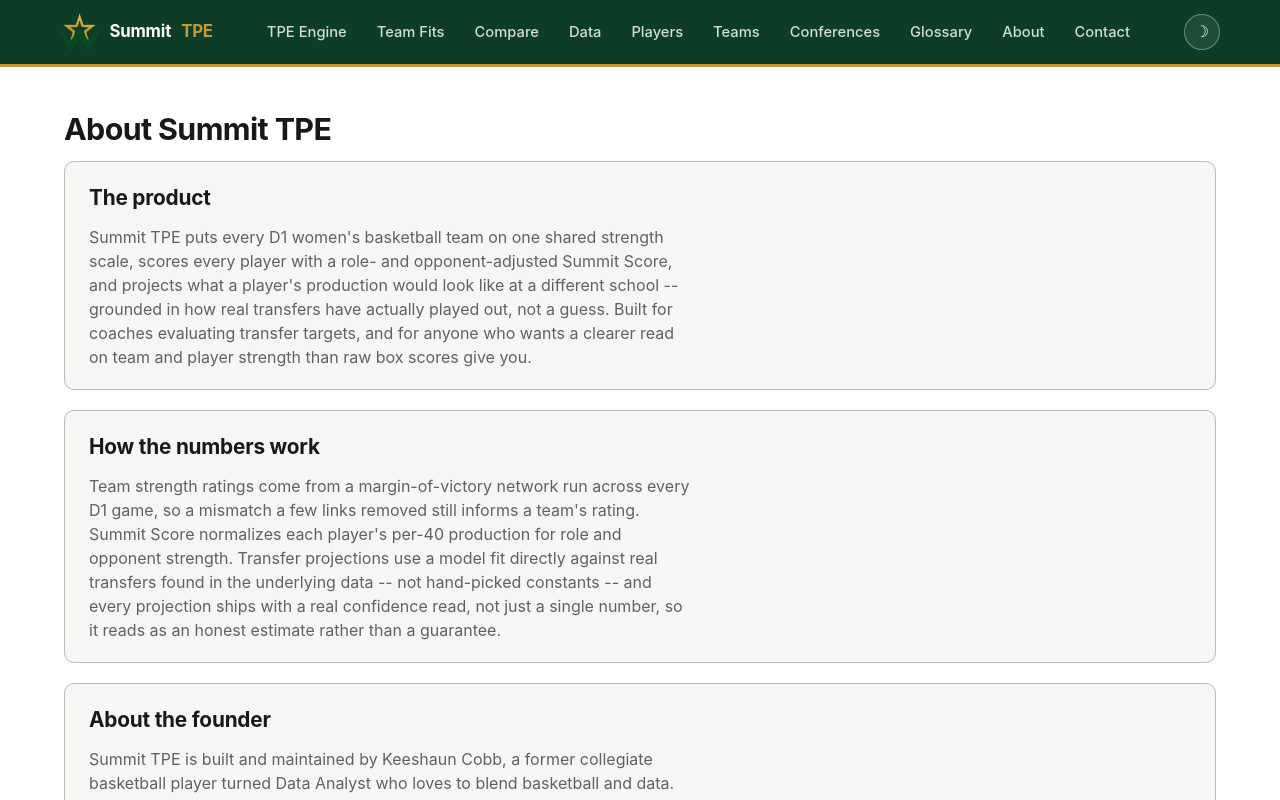
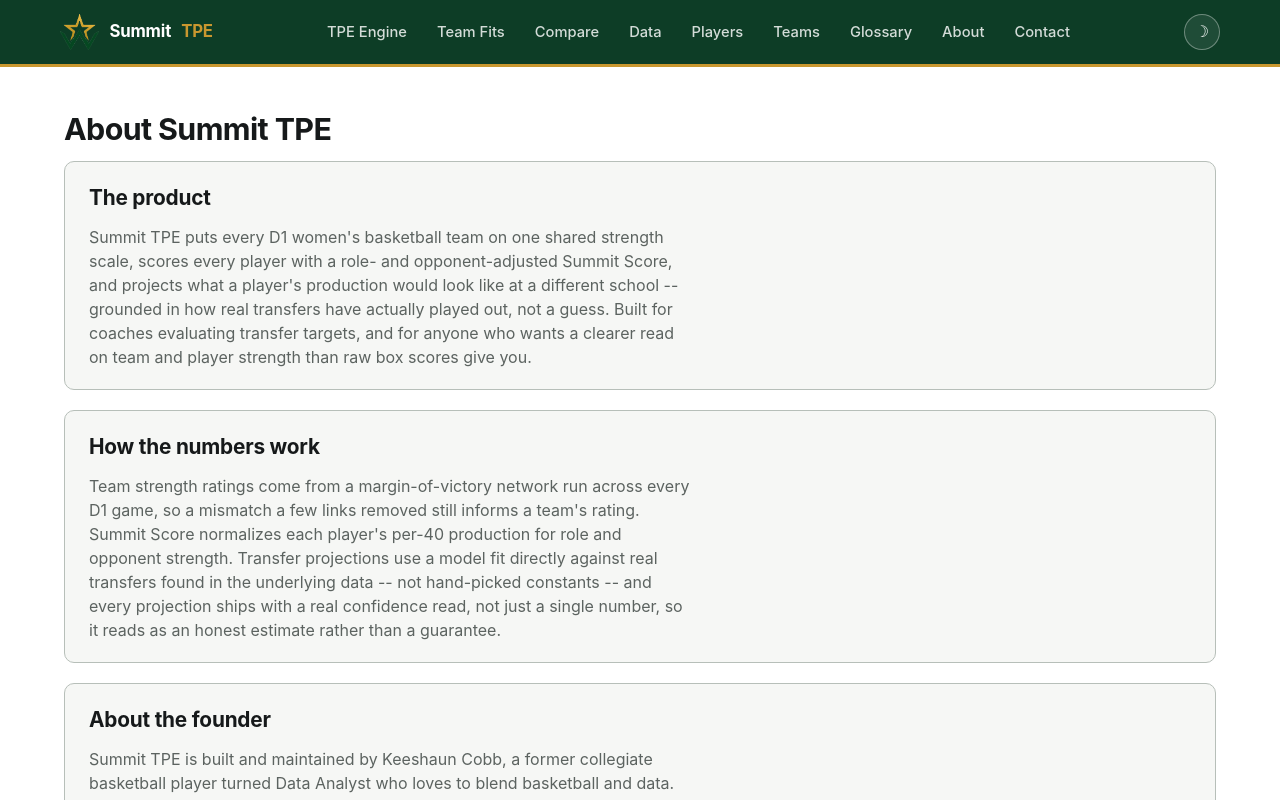
Before and after one commit to keecobb/summit-TPE-women, a Next.js app in the folder web/: page /about in a window 1280 px wide. Shown: the top 800 px of the page. Built offline with nearby package versions, Linux system fonts and the light colour scheme.

Commit message:
Hide conferences nav

```diff
--- a/web/components/MobileNav.tsx
+++ b/web/components/MobileNav.tsx
@@ -11,7 +11,7 @@
   { href: "/data", label: "Data" },
   { href: "/players", label: "Players" },
   { href: "/teams", label: "Teams" },
-  { href: "/conferences", label: "Conferences" },
+  // { href: "/conferences", label: "Conferences" }, // hidden for now -- pages still live, just unlinked
   { href: "/glossary", label: "Glossary" },
   { href: "/about", label: "About" },
   { href: "/contact", label: "Contact" },
```
